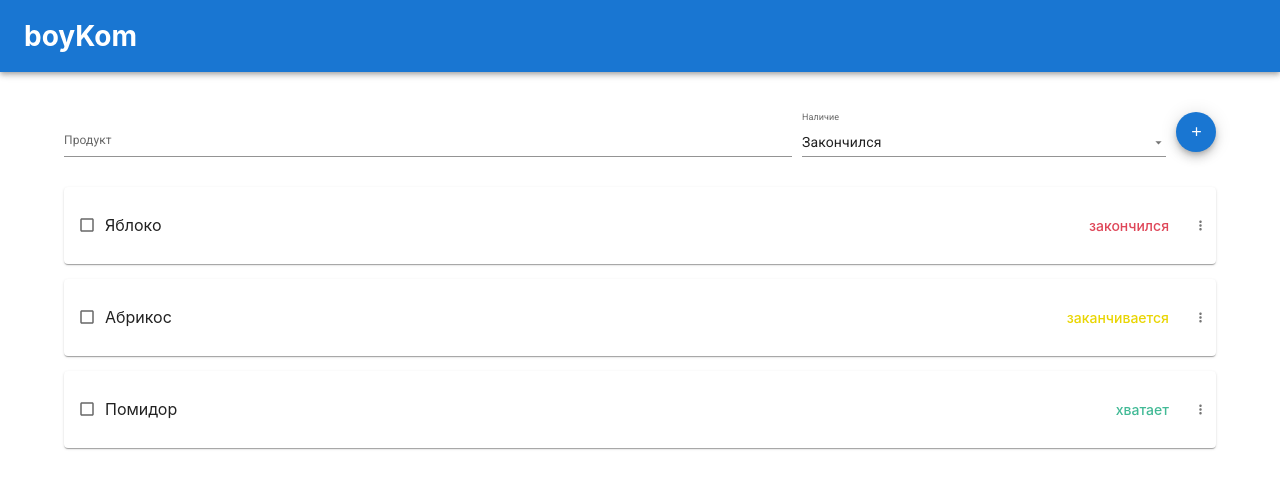
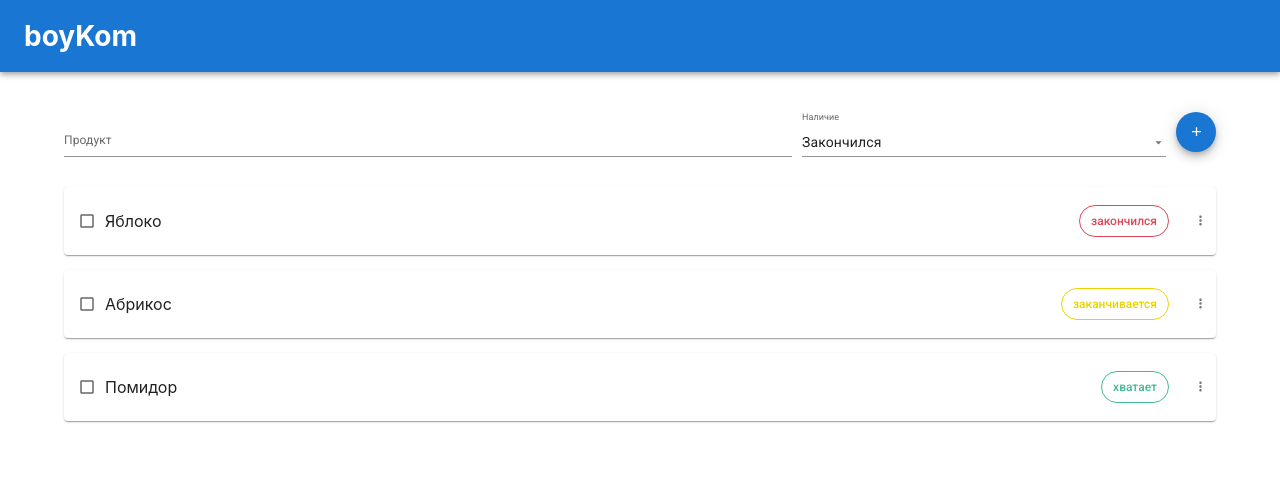
Before and after one commit to Agranom/boykom-web, a React (Create React App) app: page / in a window 1280 px wide. Shown: the top 488 px of the page. Built offline with nearby package versions, Linux system fonts and the light colour scheme.

Commit message:
+ editable product priority

```diff
--- a/src/components/grocery/GroceryItem.module.scss
+++ b/src/components/grocery/GroceryItem.module.scss
@@ -24,18 +24,22 @@
 
   &Priority {
     font-weight: 500;
+    font-size: 1.2rem !important;
     text-transform: lowercase;
 
     &.major {
       color: $danger;
+      border-color: $danger;
     }
 
     &.medium {
       color: $warning;
+      border-color: $warning;
     }
 
     &.low {
       color: $success;
+      border-color: $success;
     }
   }
 
--- a/src/components/grocery/GroceryItem.tsx
+++ b/src/components/grocery/GroceryItem.tsx
@@ -3,33 +3,45 @@ import {
     Card,
     CardContent,
     Checkbox,
+    Chip,
     FormControlLabel,
     IconButton,
     ListItemIcon,
     ListItemText,
-    Menu,
     MenuItem,
 } from '@mui/material';
-import React from 'react';
-import { eGroceryItemStatus, IGroceryItem } from '../../models/grocery-item';
+import React, { useRef } from 'react';
+import { eGroceryItemPriority, eGroceryItemStatus, IGroceryItem } from '../../models/grocery-item';
 import { GroceryTypesTranslator } from '../../utils/grocery-types-translator';
+import ToggleMenu, { IToggleMenuRef } from '../shared/ToggleMenu';
 import styles from './GroceryItem.module.scss';
+
+enum eMenuActions {
+    Edit,
+    Delete,
+}
 
 const GroceryItem: React.FC<{ item: IGroceryItem, onItemChange: (item: Partial<IGroceryItem>) => void }> = ({
                                                                                                                 item,
                                                                                                                 onItemChange,
                                                                                                             }) => {
-    const [anchorEl, setAnchorEl] = React.useState<null | HTMLElement>(null);
-    const open = Boolean(anchorEl);
-    const handleMenuClick = (event: React.MouseEvent<HTMLElement>) => {
-        setAnchorEl(event.currentTarget);
-    };
-    const handleMenuClose = () => {
-        setAnchorEl(null);
-    };
+    const priorityMenuRef = useRef<IToggleMenuRef>(null);
+    const actionsMenuRef = useRef<IToggleMenuRef>(null);
     const handleChange = (event: React.ChangeEvent<HTMLInputElement>) => {
         const status = event.target.checked ? eGroceryItemStatus.Done : eGroceryItemStatus.Undone;
         onItemChange({ status, id: item.id });
+    };
+    const handlePriorityChange = (priority: eGroceryItemPriority) => {
+        return () => {
+            console.log(priority);
+            priorityMenuRef.current?.closeMenu();
+        };
+    };
+    const handleActionClick = (action: eMenuActions) => {
+        return () => {
+            console.log(action);
+            actionsMenuRef.current?.closeMenu();
+        };
     };
 
     // TODO: Move mapping to Redux selectors
@@ -42,26 +54,39 @@ const GroceryItem: React.FC<{ item: IGroceryItem, onItemChange: (item: Partial<I
                                   control={<Checkbox sx={{ '& .MuiSvgIcon-root': { fontSize: 18 } }}
                                                      onChange={handleChange}/>}
                                   label={item.name}/>
-                <p className={styles.groceryItemPriority + ' ' + styles[item.priority]}>{GroceryTypesTranslator.toItemPriority(item.priority)}</p>
+
+
+                <ToggleMenu ref={priorityMenuRef} toggleButton={<Chip
+                    className={styles.groceryItemPriority + ' ' + styles[item.priority]}
+                    label={GroceryTypesTranslator.toItemPriority(item.priority)}
+                    variant={'outlined'}
+                />}>
+                    <MenuItem
+                        onClick={handlePriorityChange(eGroceryItemPriority.Major)}>{GroceryTypesTranslator.toItemPriority(eGroceryItemPriority.Major)}</MenuItem>
+                    <MenuItem
+                        onClick={handlePriorityChange(eGroceryItemPriority.Medium)}>{GroceryTypesTranslator.toItemPriority(eGroceryItemPriority.Medium)}</MenuItem>
+                    <MenuItem
+                        onClick={handlePriorityChange(eGroceryItemPriority.Low)}>{GroceryTypesTranslator.toItemPriority(eGroceryItemPriority.Low)}</MenuItem>
+                </ToggleMenu>
             </CardContent>
             <div className={styles.groceryItemActions}>
-                <IconButton onClick={handleMenuClick}>
-                    <MoreVert/>
-                </IconButton>
-                <Menu open={open} anchorEl={anchorEl} onClose={handleMenuClose}>
-                    <MenuItem onClick={handleMenuClose}>
+                <ToggleMenu ref={actionsMenuRef} toggleButton={
+                    <IconButton>
+                        <MoreVert/>
+                    </IconButton>}>
+                    <MenuItem onClick={handleActionClick(eMenuActions.Edit)}>
+                        <ListItemIcon>
+                            <Edit/>
+                        </ListItemIcon>
+                        <ListItemText>Редактировать</ListItemText>
+                    </MenuItem>
+                    <MenuItem onClick={handleActionClick(eMenuActions.Delete)}>
                         <ListItemIcon>
                             <Delete/>
                         </ListItemIcon>
                         <ListItemText>Удалить</ListItemText>
                     </MenuItem>
-                    <MenuItem onClick={handleMenuClose}>
-                        <ListItemIcon>
-                            <Edit/>
-                        </ListItemIcon>
-                        <ListItemText>Редактировать</ListItemText>
-                    </MenuItem>
-                </Menu>
+                </ToggleMenu>
             </div>
         </Card>
     );
--- /dev/null
+++ b/src/components/shared/ToggleMenu.tsx
@@ -0,0 +1,35 @@
+import { Menu } from '@mui/material';
+import React, { forwardRef, useImperativeHandle } from 'react';
+
+
+export interface IToggleMenuRef {
+    closeMenu: () => void;
+}
+
+const ToggleMenu = forwardRef<IToggleMenuRef, React.PropsWithChildren<{ toggleButton: any }>>((props, ref) => {
+    const [anchorEl, setAnchorEl] = React.useState<null | HTMLElement>(null);
+    const isOpen = Boolean(anchorEl);
+    const handleMenuClick = (event: React.MouseEvent<HTMLElement>) => {
+        setAnchorEl(event.currentTarget);
+    };
+    const handleMenuClose = () => {
+        setAnchorEl(null);
+    };
+
+    useImperativeHandle(ref, () => ({
+        closeMenu() {
+            handleMenuClose();
+        },
+    }));
+
+    return (
+        <React.Fragment>
+            <div onClick={handleMenuClick}>{props.toggleButton}</div>
+            <Menu open={isOpen} anchorEl={anchorEl} onBackdropClick={handleMenuClose}>
+                {props.children}
+            </Menu>
+        </React.Fragment>
+    );
+});
+
+export default ToggleMenu;
```
